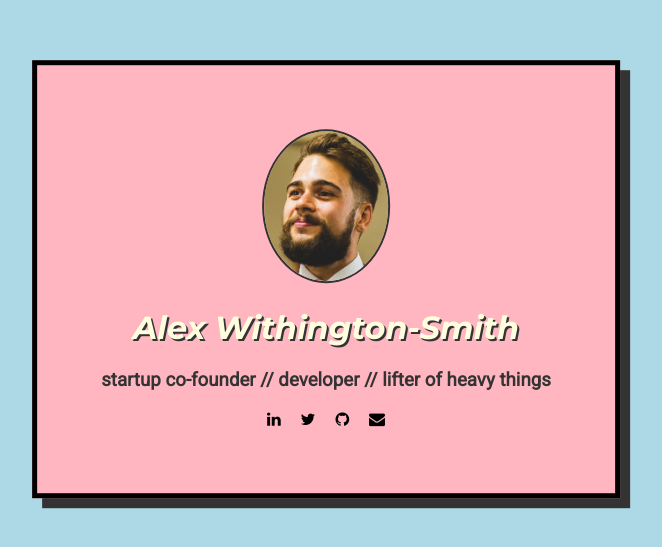
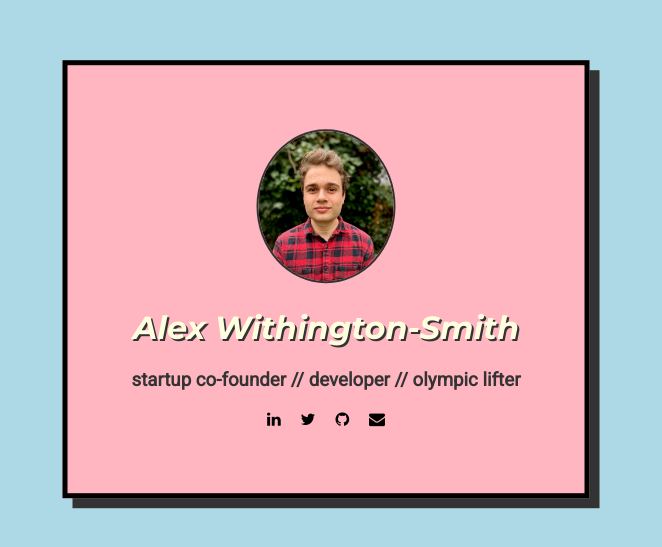
Before and after one commit to ehwus/PersonalSite, a plain HTML site: page index.html in a window 1280 px wide. Shown: the part 121-668 px from the top of the page, without its empty margins (314-976 px from the left). Drawn offline with Linux system fonts and the light colour scheme.

Commit message:
changed picture

```diff
--- a/index.html
+++ b/index.html
@@ -14,10 +14,10 @@
 <body>
 <div class="main">
 
-	<img src="./alex-pic.png" \>
+	<img src="./alexheadshot.jpg" \>
 
 <h1>Alex Withington-Smith</h1>
-<h3>startup co-founder // developer // lifter of heavy things</h3>
+<h3>startup co-founder // developer // olympic lifter</h3>
 
 <div class="social">
   <a href="https://www.linkedin.com/in/awithsmith/">
```
Also changed, not shown: alex-pic.png (deleted), alexheadshot.jpg (added).
